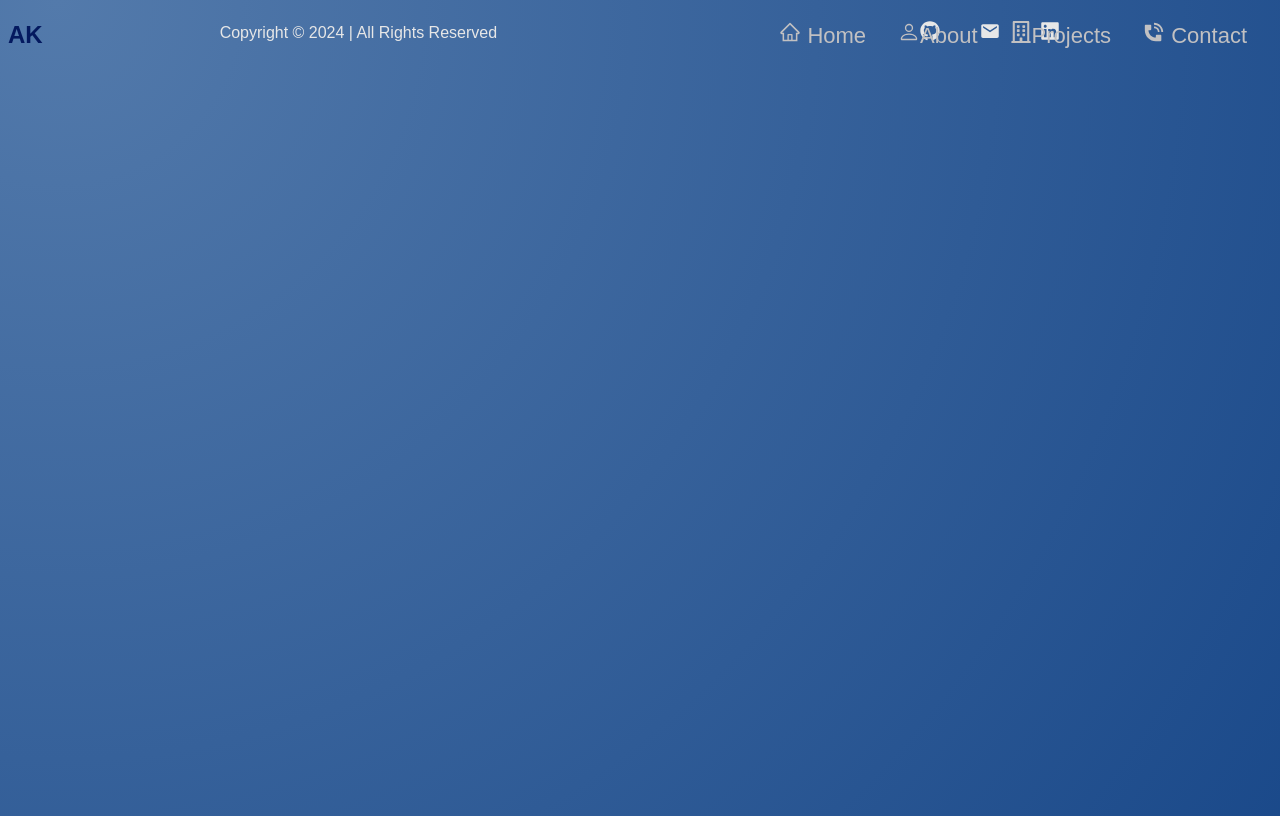
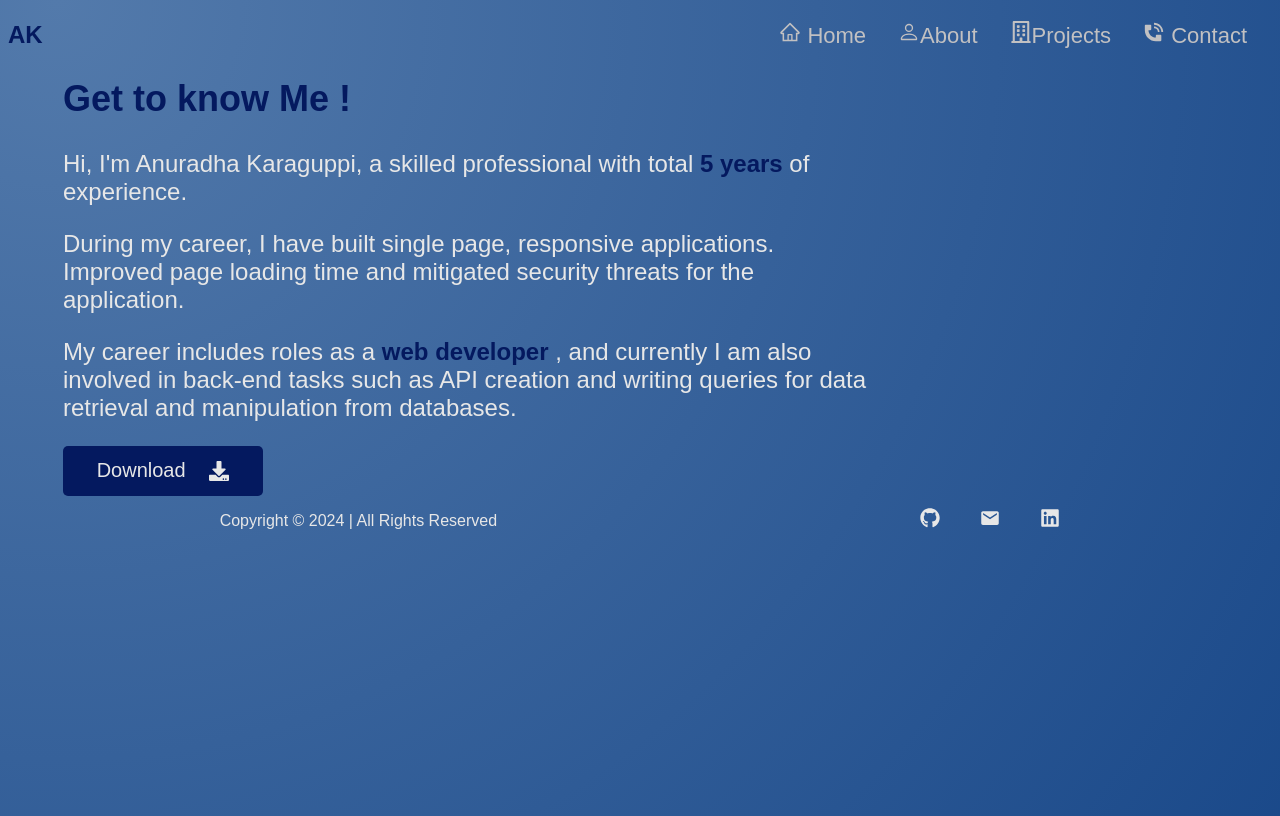
Before and after one commit to anuradhak27/Portfolio, a React (Create React App) app: page /about in a window 1280 px wide. Built offline with nearby package versions, Linux system fonts and the light colour scheme.

Commit message:
changes to about page css

```diff
--- a/src/Components/About/About.css
+++ b/src/Components/About/About.css
@@ -1,7 +1,24 @@
 .about {
   position: relative;
-  text-align: center;
   margin-top: 70px;
   padding: 0 55px;
   font-size: x-large;
+
+  .highlighting {
+    color: var(--color);
+  }
+
+  .subtitle {
+    text-align: left;
+  }
+  .about_paragraph {
+    max-width: 70%;
+    text-align: left;
+  }
+
+  button {
+    text-align: left;
+    width: 200px;
+    margin: 0;
+  }
 }
--- a/src/Components/About/index.js
+++ b/src/Components/About/index.js
@@ -1,5 +1,32 @@
+import "./About.css";
+import { FaDownload } from "react-icons/fa";
+
 function About() {
-  return <div className="About"></div>;
+  return (
+    <div className="about">
+      <h2 class="subtitle highlighting">Get to know Me !</h2>
+      <p class="about_paragraph">
+        Hi, I'm Anuradha Karaguppi, a skilled professional with total{" "}
+        <b class="highlighting">5 years </b>
+        of experience.{" "}
+        <p>
+          <p>
+            During my career, I have built single page, responsive applications.
+            Improved page loading time and mitigated security threats for the
+            application.
+          </p>
+          My career includes roles as a{" "}
+          <b class="highlighting"> web developer </b> , and currently I am also
+          involved in back-end tasks such as API creation and writing queries
+          for data retrieval and manipulation from databases.
+        </p>{" "}
+      </p>
+      <button>
+        {" "}
+        Download <FaDownload />{" "}
+      </button>
+    </div>
+  );
 }
 
 export default About;
```
